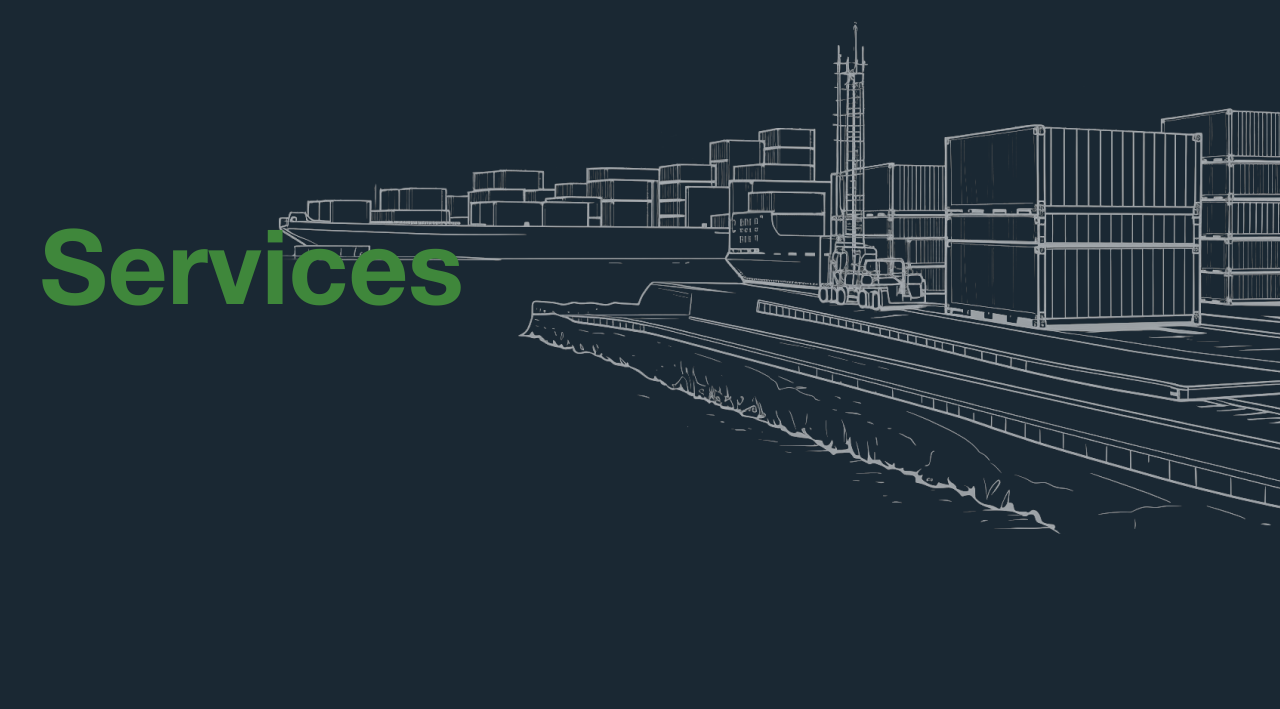
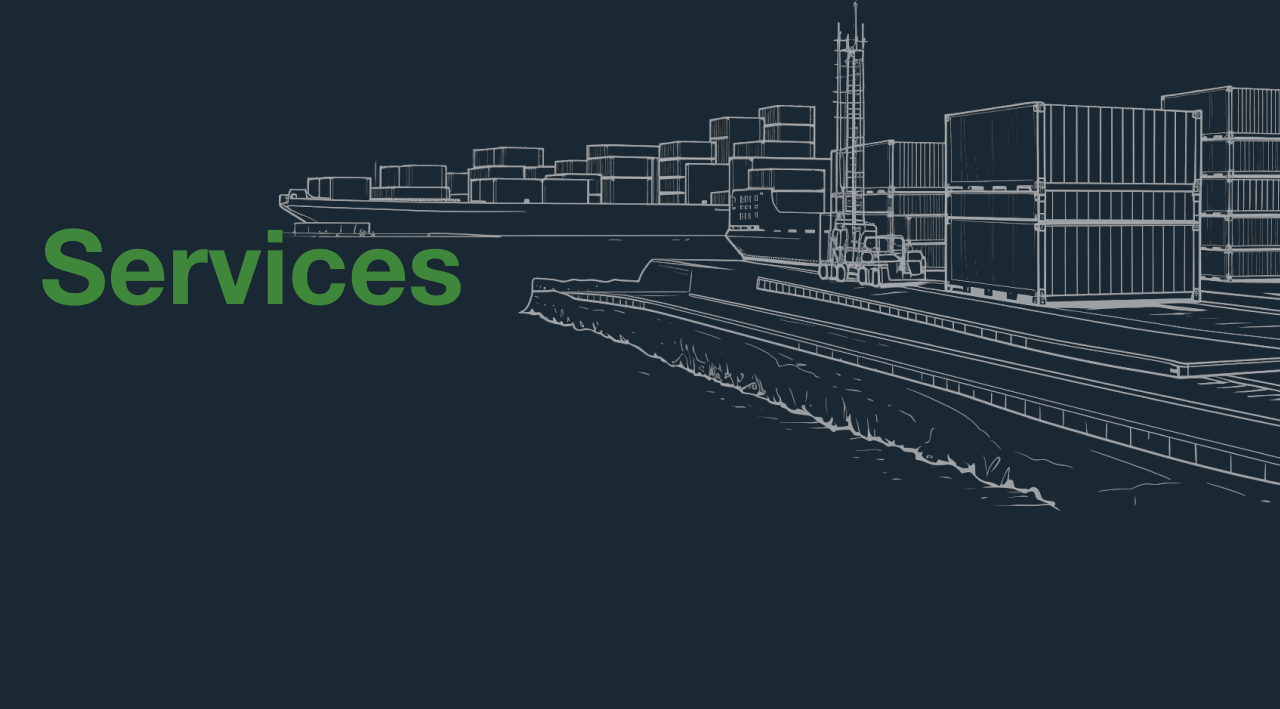
Before and after one commit to kudel89/Intervid_public, a plain HTML site: page services.html in a window 1280 px wide. Shown: the part 91-800 px from the top of the page. Drawn offline with Linux system fonts and the light colour scheme.

Commit message:
Fixed top bg image position in services

```diff
--- a/sass/services.scss
+++ b/sass/services.scss
@@ -17,7 +17,7 @@
   margin-bottom: 80px;
   min-height: 560px;
   align-items: center;
-  background: url('../img/bg/bg-services.png') center right no-repeat;
+  background: url('../img/bg/bg-services.png') top right no-repeat;
 
   &.service-shipping {
     background: url('../img/bg/bg-services-shipping.png') center right no-repeat;
```
Also changed, not shown: css/services.css, css/services.min.css.
